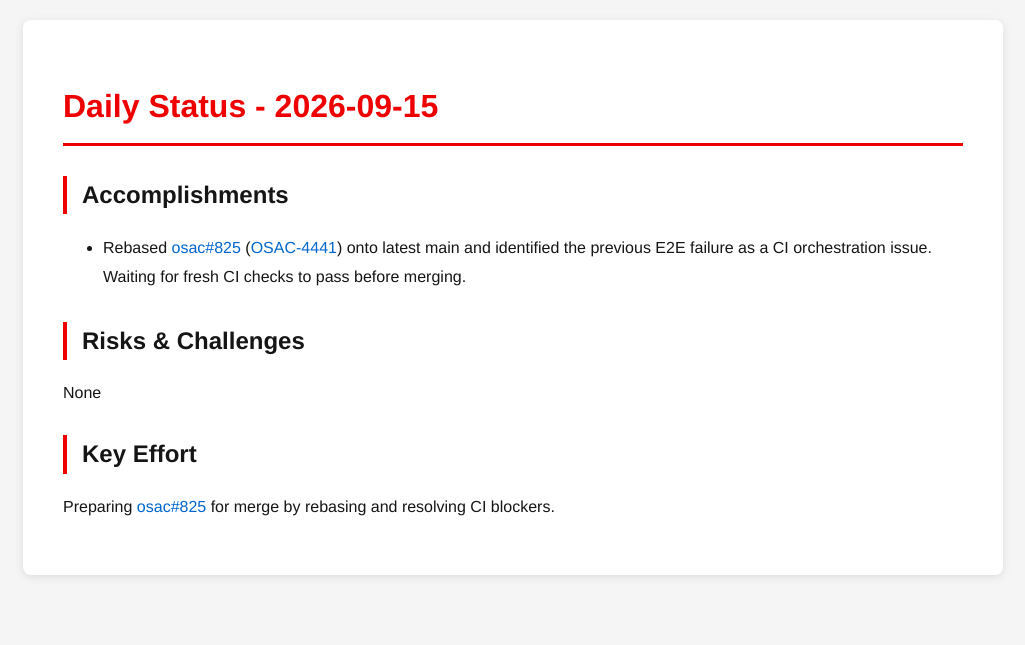
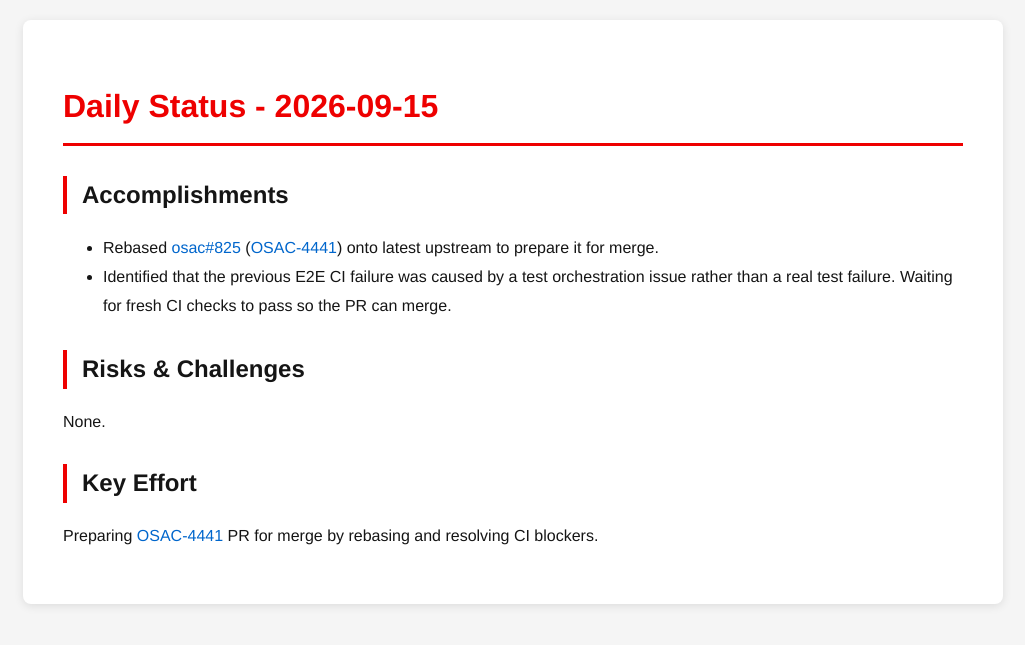
Before and after one commit to tzvatot/daily-status, a Jekyll site: the page built from 2026-09-15.md, in a window 1280 px wide. Shown: the top 645 px of the page, without its empty margins (127-1152 px from the left). Built offline with Jekyll 4.4.1, drawn with Linux system fonts in a browser that asks for light colours.

Commit message:
Daily status update - 2026-09-15

```diff
--- a/2026-09-15.md
+++ b/2026-09-15.md
@@ -7,10 +7,11 @@ date: 2026-09-15
 # Daily Status - 2026-09-15
 
 ## Accomplishments
-- Rebased [osac#825](https://github.com/osac-project/osac/pull/825) ([OSAC-4441](https://redhat.atlassian.net/browse/OSAC-4441)) onto latest main and identified the previous E2E failure as a CI orchestration issue. Waiting for fresh CI checks to pass before merging.
+- Rebased [osac#825](https://github.com/osac-project/osac/pull/825) ([OSAC-4441](https://redhat.atlassian.net/browse/OSAC-4441)) onto latest upstream to prepare it for merge.
+- Identified that the previous E2E CI failure was caused by a test orchestration issue rather than a real test failure. Waiting for fresh CI checks to pass so the PR can merge.
 
 ## Risks & Challenges
-None
+None.
 
 ## Key Effort
-Preparing [osac#825](https://github.com/osac-project/osac/pull/825) for merge by rebasing and resolving CI blockers.
+Preparing [OSAC-4441](https://redhat.atlassian.net/browse/OSAC-4441) PR for merge by rebasing and resolving CI blockers.
```
